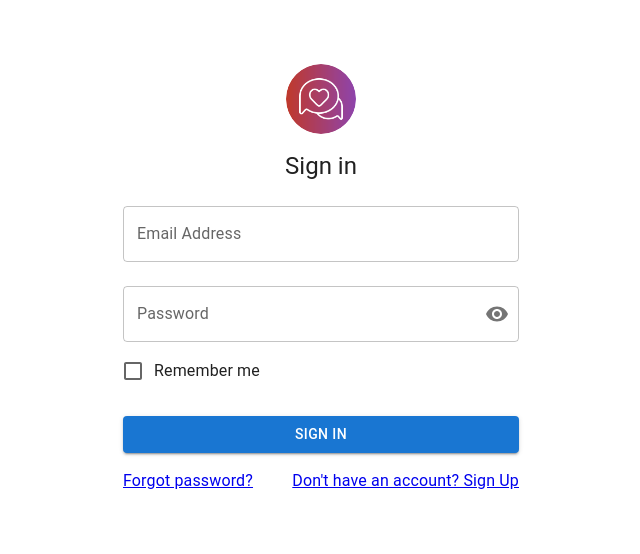
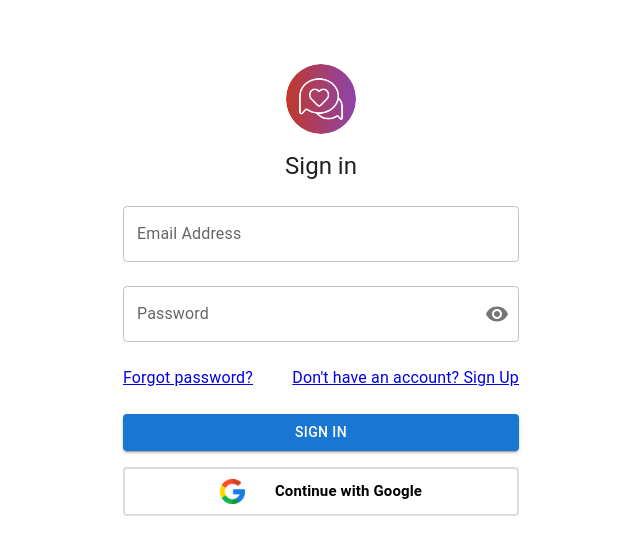
Before and after one commit to Shihab2022/chat-app, a React (Vite) app in the folder front-end/: page /login in a window 1280 px wide. Shown: the top 554 px of the page, without its empty margins (319-959 px from the left). Built offline with nearby package versions, Linux system fonts and the light colour scheme; no server answers.

Commit message:
create ui for forget password

```diff
--- a/front-end/src/pages/login/login.tsx
+++ b/front-end/src/pages/login/login.tsx
@@ -1,6 +1,7 @@
 import Avatar from "@mui/material/Avatar";
 import CssBaseline from "@mui/material/CssBaseline";
 import logoImage from "../../assets/logo.png";
+import googleImage from "../../assets/google.png";
 import Typography from "@mui/material/Typography";
 import Container from "@mui/material/Container";
 import { Link, useNavigate } from "react-router-dom";
@@ -135,12 +136,14 @@ export default function SignIn() {
                 ),
               }}
             />
-
-            <FormControlLabel
-              control={<Checkbox value="remember" color="primary" />}
-              label="Remember me"
-            />
-
+            <Grid sx={{ mt: 2 }} container>
+              <Grid item xs>
+                <Link to="/forgetPassword">Forgot password?</Link>
+              </Grid>
+              <Grid item>
+                <Link to="/signUp">{"Don't have an account? Sign Up"}</Link>
+              </Grid>
+            </Grid>
             <Button
               type="submit"
               fullWidth
@@ -149,15 +152,42 @@ export default function SignIn() {
             >
               Sign In
             </Button>
-
-            <Grid container>
-              <Grid item xs>
-                <Link to="/forgetPassword">Forgot password?</Link>
-              </Grid>
-              <Grid item>
-                <Link to="/signUp">{"Don't have an account? Sign Up"}</Link>
-              </Grid>
-            </Grid>
+            <Box sx={{ textAlign: "center", width: "100%" }}>
+              <Button
+                // onClick={handleLogin}
+                fullWidth
+                size="large"
+                variant="contained"
+                sx={{
+                  backgroundColor: "#fff",
+                  color: "#000",
+                  border: "2px solid #dcdcdc",
+                  textTransform: "none",
+                  padding: "10px 40px",
+                  display: "flex",
+                  alignItems: "center",
+                  justifyContent: "center",
+                  boxShadow: "none",
+                  "&:hover": {
+                    backgroundColor: "#f7f7f7",
+                    boxShadow: "none",
+                  },
+                }}
+              >
+                <img src={googleImage} alt="Google" width="25" height="25" />
+                <Box>
+                  <Typography
+                    sx={{
+                      fontWeight: "bold",
+                      fontSize: "15px",
+                      marginLeft: "30px",
+                    }}
+                  >
+                    Continue with Google
+                  </Typography>
+                </Box>
+              </Button>
+            </Box>
           </Box>
         </Box>
       </Container>
```
Also changed, not shown: front-end/src/assets/google.png (added).
